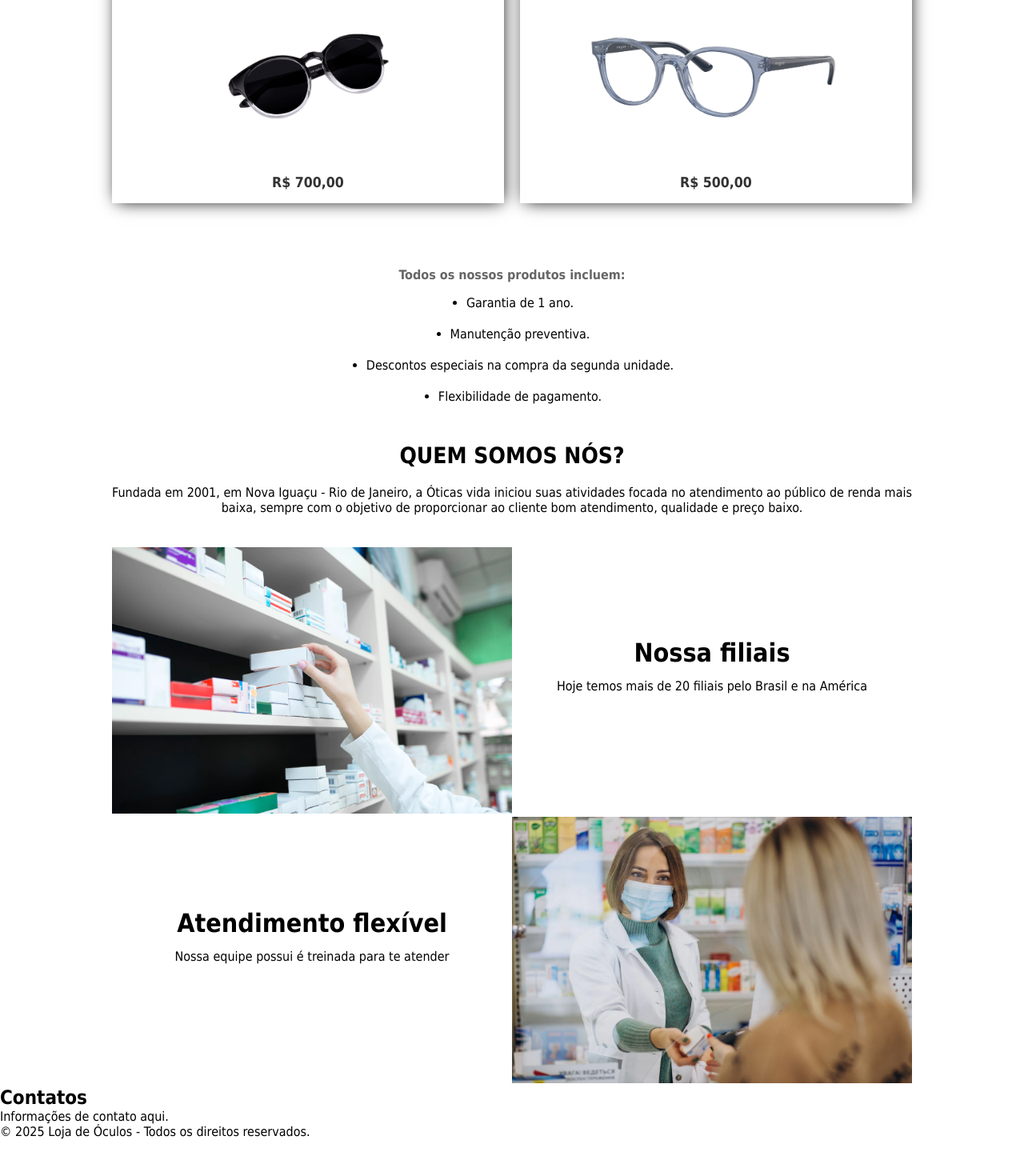
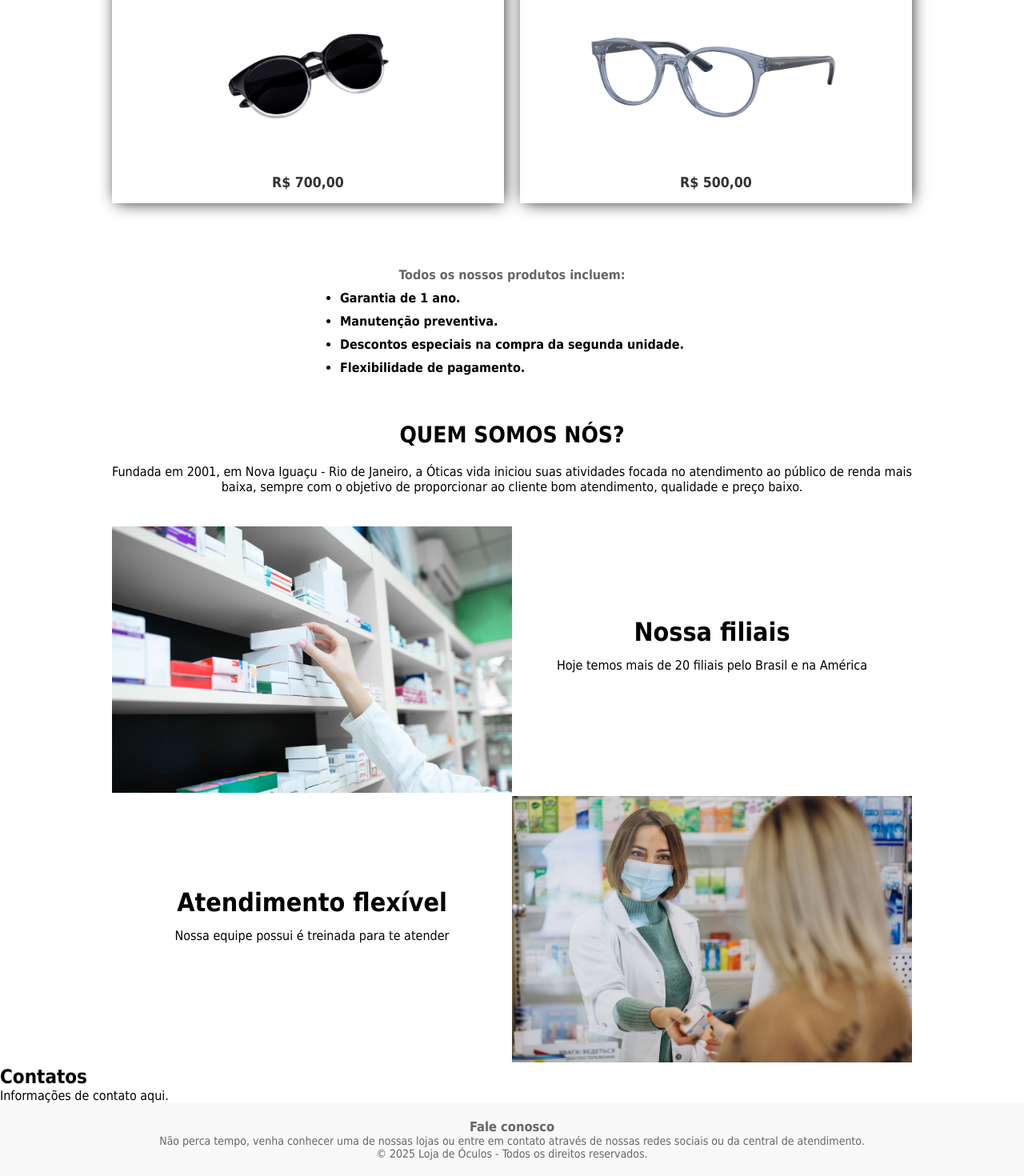
Before and after one commit to MaiconSouzaDevFrontEnd/loja_oculos, a Next.js app: page / in a window 1280 px wide. Shown: the part 1373-2843 px from the top of the page at 80% size. Before the commit the page ends 2797 px from the top, so only its background shows below. Built offline with nearby package versions, Linux system fonts and the light colour scheme.

Commit message:
criando container

```diff
--- a/src/components/Rodape/Rodape.module.css
+++ b/src/components/Rodape/Rodape.module.css
@@ -0,0 +1,13 @@
+.rodape{
+    background-color: #f8f8f8;
+    padding: 20px 0;
+    text-align: center;
+    font-size: 14px;
+    color: #666;
+}
+
+.container{
+    max-width: 1200px;
+    margin: 0 auto;
+    padding: 0 20px;
+}
--- a/src/components/Rodape/index.jsx
+++ b/src/components/Rodape/index.jsx
@@ -2,8 +2,17 @@ import styles from './Rodape.module.css';
 
 export default function Rodape() {
 	return (
-		<footer className={styles.rodape ?? ''}>
-			<p>© {new Date().getFullYear()} Loja de Óculos - Todos os direitos reservados.</p>
+		<footer className={styles.rodape}>
+			<div className={styles.container}>
+				<h3 className={styles.titulo}>Fale conosco</h3>
+				<p className={styles.paragrafo_rodape}>Não perca tempo, venha conhecer uma de nossas lojas ou entre em contato através de nossas redes sociais ou da central de atendimento.</p>
+
+				<section className={styles.subContainer}>
+
+				</section>
+
+				<p>© {new Date().getFullYear()} Loja de Óculos - Todos os direitos reservados.</p>
+			</div>
 		</footer>
 	);
 }
--- a/src/components/SecaoProdutos/SecaoProdutos.module.css
+++ b/src/components/SecaoProdutos/SecaoProdutos.module.css
@@ -58,12 +58,15 @@
 }
 
 .secaoProdutos ul {
-    list-style-type: disc;
-    padding-left: 20px;
-    text-align: left;
     display: flex;
     flex-direction: column;
-    align-items: center;
-    gap: 20px;
-    margin-top: 1rem;
+    justify-self: center;
+    align-self: center;
+    gap: 10px;
+    padding: 10px;
 }
+
+.secaoProdutos ul li {
+    text-align: start;
+    font-weight: bold;
+}
```
Also changed, not shown: Documents Loja de Oculos/fig6.png.
